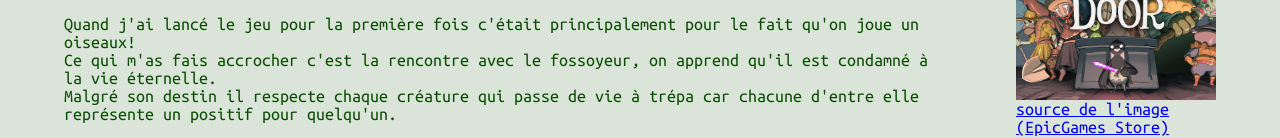
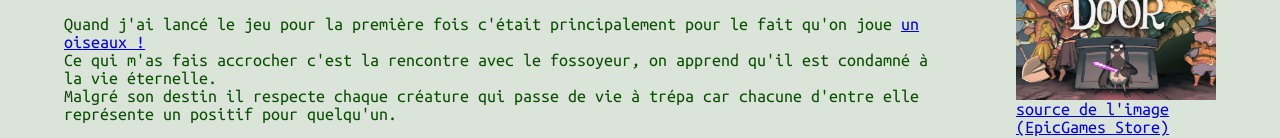
Before and after one commit to RushiTori/WebAcademieCandidature, a plain HTML site: page pages/games.html in a window 1280 px wide. Shown: the part 460-598 px from the top of the page. Drawn offline with Linux system fonts and the light colour scheme.

Commit message:
final touches on the "games" page

```diff
--- a/pages/games.html
+++ b/pages/games.html
@@ -51,7 +51,7 @@
 					<div class="game-opinion">
 						<p>
 							Quand j'ai lancé le jeu pour la première fois c'était principalement pour le fait qu'on joue
-							un oiseaux!
+							<a href="oiseaux.html">un oiseaux !</a>
 						</p>
 						<p>
 							Ce qui m'as fais accrocher c'est la rencontre avec le fossoyeur, on apprend qu'il est
```
